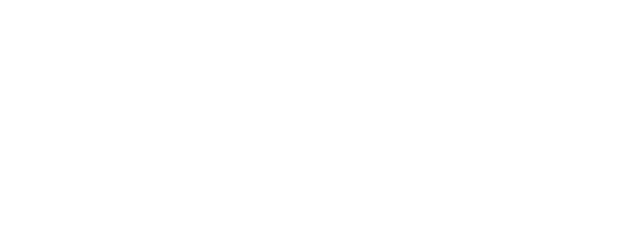
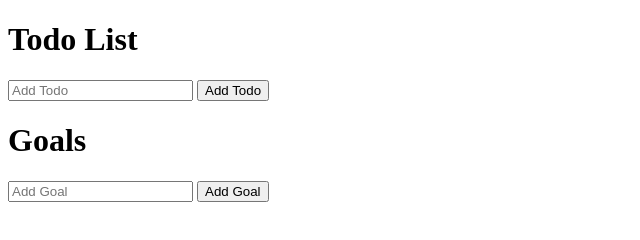
Before and after one commit to mandarliev/redux, a plain HTML site: page index.html in a window 1280 px wide. Shown: the whole page, without its empty margins (0-640 px from the left). Drawn offline with Linux system fonts and the light colour scheme.

Commit message:
Basic UI

```diff
--- a/index.html
+++ b/index.html
@@ -4,7 +4,19 @@
   <title>Todos/Goals</title>
 </head>
 <body>
-
+    <div>
+        <h1>Todo List</h1>
+        <input type="text" id="todo" placeholder="Add Todo">
+        <button id="todoBtn">Add Todo</button>
+        <ul id="todos">
+        </ul>
+    </div>
+    <div>
+        <h1>Goals</h1>
+        <input type="text" id="goal" placeholder="Add Goal">
+        <button id="goalBtn">Add Goal</button>
+        <ul id="goals"></ul>
+    </div>
   <script type='text/javascript'>
     // Library code
     function createStore (reducer) {
```
